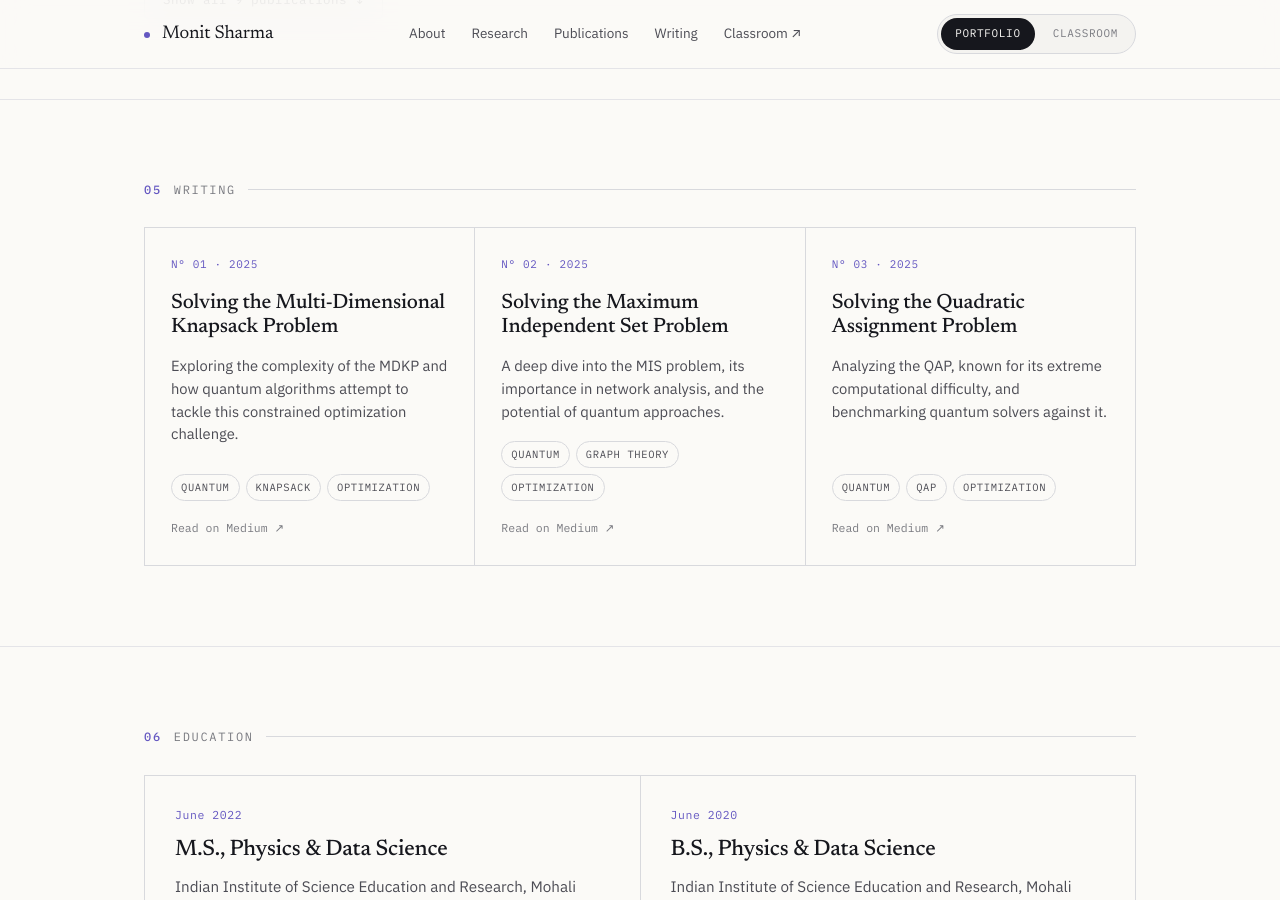
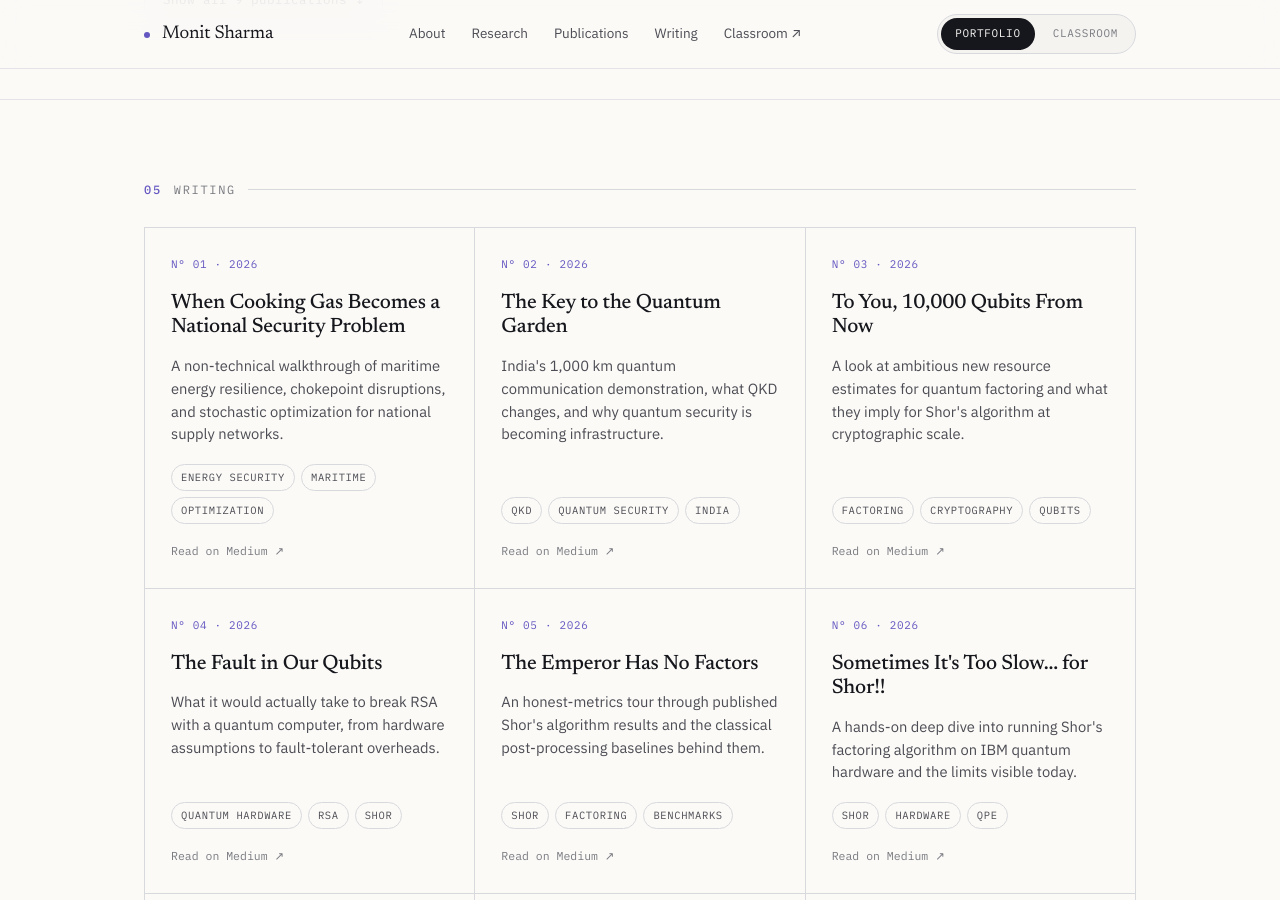
Before and after one commit to MonitSharma/portfolio, a Jekyll site: the page index.html, which Jekyll copies as it is, in a window 1280 px wide and 900 px high, scrolled down 4271 px. Built offline with Jekyll 4.4.1, drawn with Linux system fonts in a browser that asks for light colours; some of the changed text lies outside the part shown.

Commit message:
Add writing stories

```diff
--- a/index.html
+++ b/index.html
@@ -112,7 +112,7 @@
   .blog-card { background: var(--paper); padding: 28px 26px; display: flex; flex-direction: column; transition: background .2s; min-height: 280px; }
   .blog-card:hover { background: var(--paper-2); }
   .blog-card .bnum { font-family: var(--mono); font-size: 11px; color: var(--accent); letter-spacing: 0.06em; }
-  .blog-card h3 { font-family: var(--serif); font-size: 1.3rem; line-height: 1.18; margin-top: 18px; }
+  .blog-card h3 { font-family: var(--serif); font-size: 1.3rem; line-height: 1.18; margin-top: 18px; overflow-wrap: anywhere; }
   .blog-card p { color: var(--ink-2); font-size: 0.92rem; line-height: 1.55; margin-top: 14px; flex: 1; }
   .blog-card .btags { display: flex; flex-wrap: wrap; gap: 6px; margin-top: 18px; }
   .blog-card .read { font-family: var(--mono); font-size: 11.5px; color: var(--ink-3); margin-top: 18px; display: inline-flex; align-items: center; gap: 7px; transition: color .2s; }
@@ -410,22 +410,64 @@
   <div class="wrap">
     <div class="eyebrow"><span class="num">05</span> Writing</div>
     <div class="blog-grid">
+      <a class="blog-card" href="https://medium.com/@_monitsharma/when-cooking-gas-becomes-a-national-security-problem-c47babcea911" target="_blank" rel="noopener">
+        <span class="bnum">N° 01 · 2026</span>
+        <h3>When Cooking Gas Becomes a National Security Problem</h3>
+        <p>A non-technical walkthrough of maritime energy resilience, chokepoint disruptions, and stochastic optimization for national supply networks.</p>
+        <div class="btags"><span class="tag">Energy Security</span><span class="tag">Maritime</span><span class="tag">Optimization</span></div>
+        <span class="read">Read on Medium ↗</span>
+      </a>
+      <a class="blog-card" href="https://medium.com/@_monitsharma/the-key-to-the-quantum-garden-indias-1-000-km-leap-into-un-hackable-communication-ab6277f0f98e" target="_blank" rel="noopener">
+        <span class="bnum">N° 02 · 2026</span>
+        <h3>The Key to the Quantum Garden</h3>
+        <p>India's 1,000 km quantum communication demonstration, what QKD changes, and why quantum security is becoming infrastructure.</p>
+        <div class="btags"><span class="tag">QKD</span><span class="tag">Quantum Security</span><span class="tag">India</span></div>
+        <span class="read">Read on Medium ↗</span>
+      </a>
+      <a class="blog-card" href="https://medium.com/@_monitsharma/to-you-10-000-qubits-from-now-9ba48f323ecb" target="_blank" rel="noopener">
+        <span class="bnum">N° 03 · 2026</span>
+        <h3>To You, 10,000 Qubits From Now</h3>
+        <p>A look at ambitious new resource estimates for quantum factoring and what they imply for Shor's algorithm at cryptographic scale.</p>
+        <div class="btags"><span class="tag">Factoring</span><span class="tag">Cryptography</span><span class="tag">Qubits</span></div>
+        <span class="read">Read on Medium ↗</span>
+      </a>
+      <a class="blog-card" href="https://medium.com/@_monitsharma/the-fault-in-our-qubits-8c66ef11f0c5" target="_blank" rel="noopener">
+        <span class="bnum">N° 04 · 2026</span>
+        <h3>The Fault in Our Qubits</h3>
+        <p>What it would actually take to break RSA with a quantum computer, from hardware assumptions to fault-tolerant overheads.</p>
+        <div class="btags"><span class="tag">Quantum Hardware</span><span class="tag">RSA</span><span class="tag">Shor</span></div>
+        <span class="read">Read on Medium ↗</span>
+      </a>
+      <a class="blog-card" href="https://medium.com/@_monitsharma/the-emperor-has-no-factors-9eaec0d9bd0d" target="_blank" rel="noopener">
+        <span class="bnum">N° 05 · 2026</span>
+        <h3>The Emperor Has No Factors</h3>
+        <p>An honest-metrics tour through published Shor's algorithm results and the classical post-processing baselines behind them.</p>
+        <div class="btags"><span class="tag">Shor</span><span class="tag">Factoring</span><span class="tag">Benchmarks</span></div>
+        <span class="read">Read on Medium ↗</span>
+      </a>
+      <a class="blog-card" href="https://medium.com/@_monitsharma/sometimes-its-too-slow-for-shor-c01677032324" target="_blank" rel="noopener">
+        <span class="bnum">N° 06 · 2026</span>
+        <h3>Sometimes It's Too Slow... for Shor!!</h3>
+        <p>A hands-on deep dive into running Shor's factoring algorithm on IBM quantum hardware and the limits visible today.</p>
+        <div class="btags"><span class="tag">Shor</span><span class="tag">Hardware</span><span class="tag">QPE</span></div>
+        <span class="read">Read on Medium ↗</span>
+      </a>
       <a class="blog-card" href="https://medium.com/@_monitsharma/solving-the-multi-dimensional-knapsack-problem-a-classically-hard-benchmark-for-quantum-2610e955d114" target="_blank" rel="noopener">
-        <span class="bnum">N° 01 · 2025</span>
+        <span class="bnum">N° 07 · 2025</span>
         <h3>Solving the Multi-Dimensional Knapsack Problem</h3>
         <p>Exploring the complexity of the MDKP and how quantum algorithms attempt to tackle this constrained optimization challenge.</p>
         <div class="btags"><span class="tag">Quantum</span><span class="tag">Knapsack</span><span class="tag">Optimization</span></div>
         <span class="read">Read on Medium ↗</span>
       </a>
       <a class="blog-card" href="https://medium.com/@_monitsharma/solving-the-maximum-independent-set-problem-a-classically-hard-benchmark-for-quantum-optimization-5d8e9c267052" target="_blank" rel="noopener">
-        <span class="bnum">N° 02 · 2025</span>
+        <span class="bnum">N° 08 · 2025</span>
         <h3>Solving the Maximum Independent Set Problem</h3>
         <p>A deep dive into the MIS problem, its importance in network analysis, and the potential of quantum approaches.</p>
         <div class="btags"><span class="tag">Quantum</span><span class="tag">Graph Theory</span><span class="tag">Optimization</span></div>
         <span class="read">Read on Medium ↗</span>
       </a>
       <a class="blog-card" href="https://medium.com/@_monitsharma/solving-the-quadratic-assignment-problem-a-classically-hard-benchmark-for-quantum-optimization-f6dcd7e91a87" target="_blank" rel="noopener">
-        <span class="bnum">N° 03 · 2025</span>
+        <span class="bnum">N° 09 · 2025</span>
         <h3>Solving the Quadratic Assignment Problem</h3>
         <p>Analyzing the QAP, known for its extreme computational difficulty, and benchmarking quantum solvers against it.</p>
         <div class="btags"><span class="tag">Quantum</span><span class="tag">QAP</span><span class="tag">Optimization</span></div>
```
